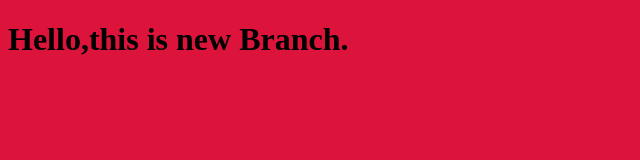
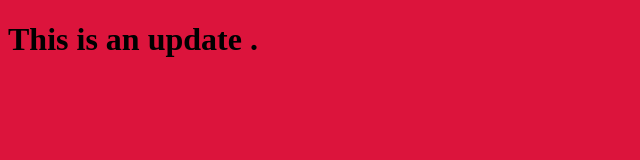
Before and after one commit to Adam-Jaid/myproject, a plain HTML site: page index.html in a window 1280 px wide. Shown: the whole page, without its empty margins (0-640 px from the left). Drawn offline with Linux system fonts and the light colour scheme.

Commit message:
edit the html file

```diff
--- a/index.html
+++ b/index.html
@@ -7,7 +7,7 @@
     <link rel="stylesheet" href="style.css">
 </head>
 <body>
-    <h1>Hello,this is new Branch.</h1>
+    <h1>This is an update .</h1>
     <script src="app.js"></script>
 </body>
 </html>
```
